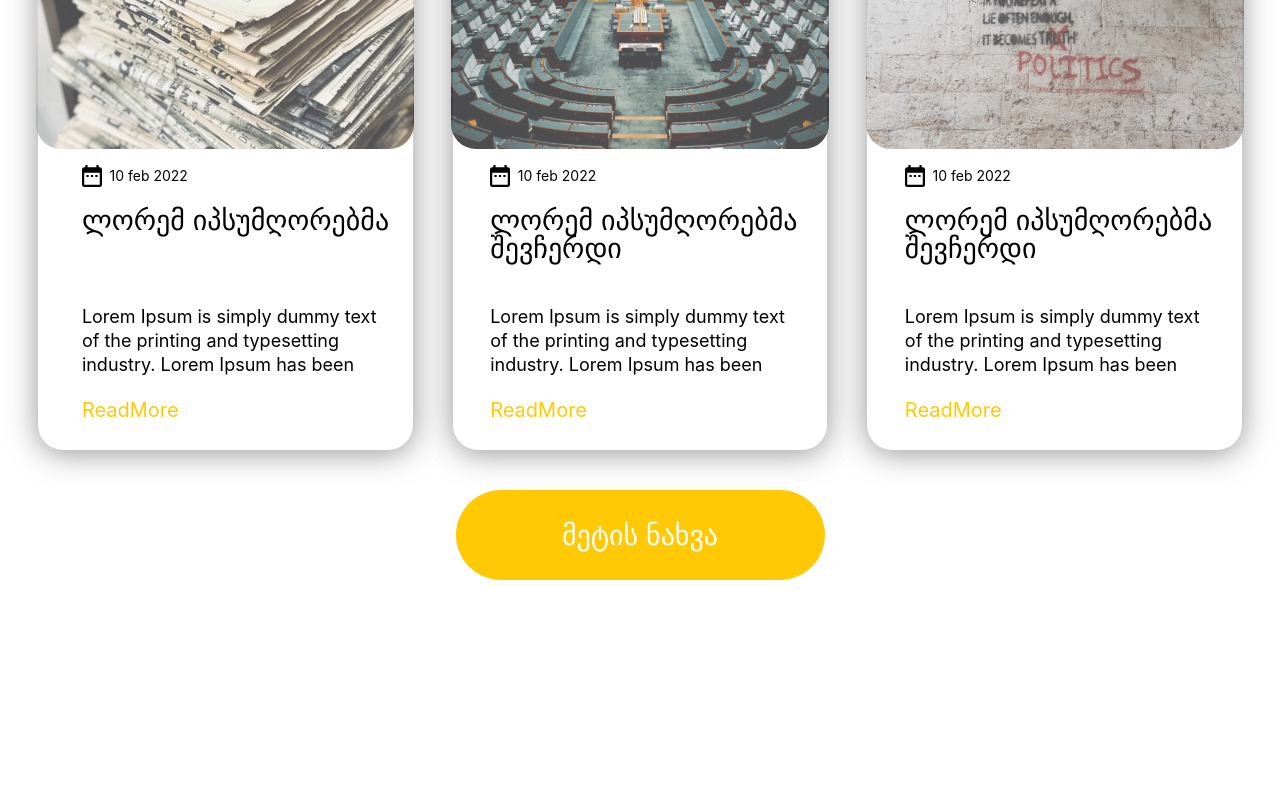
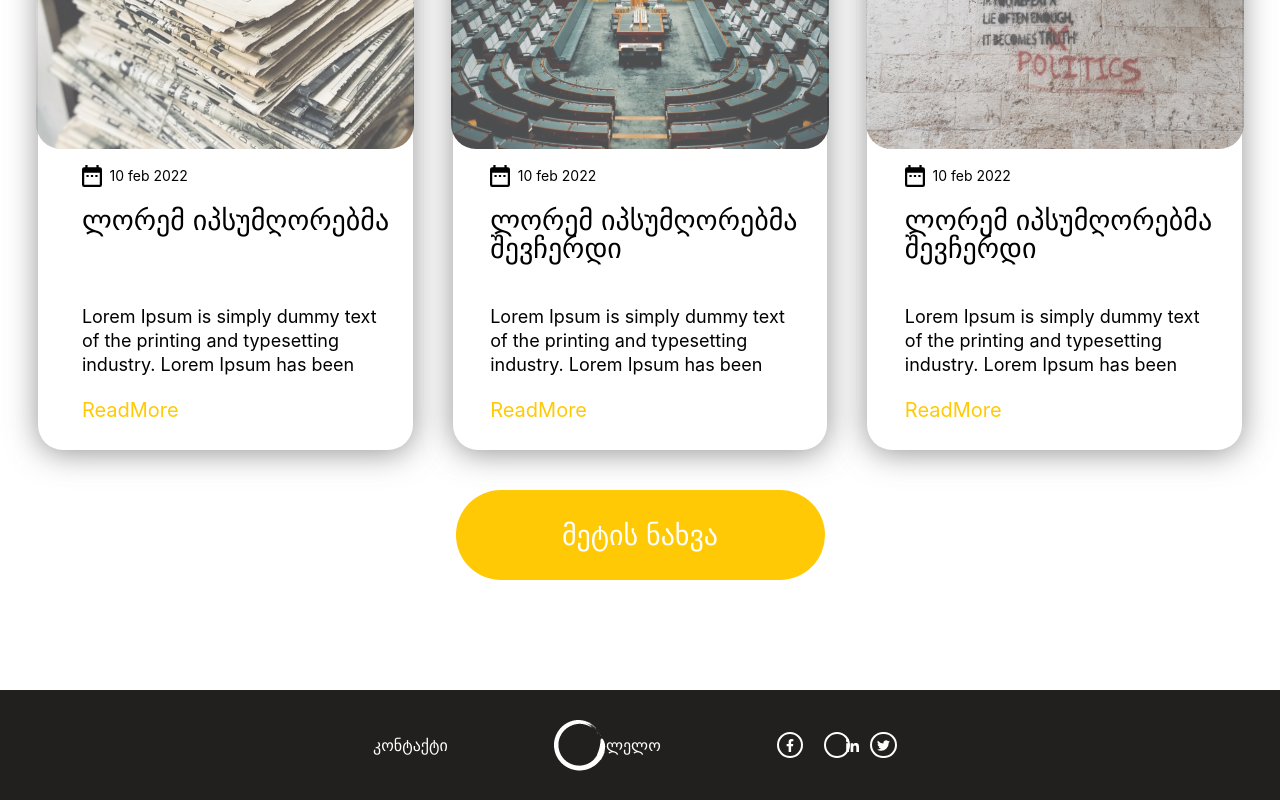
Before and after one commit to Demetrusa/lelo-front-end, a React (Create React App) app: page / in a window 1280 px wide. Shown: the part 7004-7804 px from the top of the page. Before the commit the page ends 7584 px from the top, so only its background shows below. Built offline with nearby package versions, Linux system fonts and the light colour scheme.

Commit message:
add footer to comp

```diff
--- a/src/components/newsContent/NewPageContent.js
+++ b/src/components/newsContent/NewPageContent.js
@@ -11,6 +11,7 @@ import britishParlament from "../../images/Rectangle 178.svg"
 import newSpaper from "../../images/Rectangle 180.svg"
 import wallImg from "../../images/Rectangle 179.svg"
 import Button from "../button/Button";
+import Footer from '../../components/footer/Footer';
 
 const NewPageContent = () => {
     return(
@@ -70,6 +71,7 @@ const NewPageContent = () => {
                     <button className="contact-button">მეტის ნახვა</button>
                 </div>
             </div>
+            <Footer/>
         </div>
     )
 }
```
